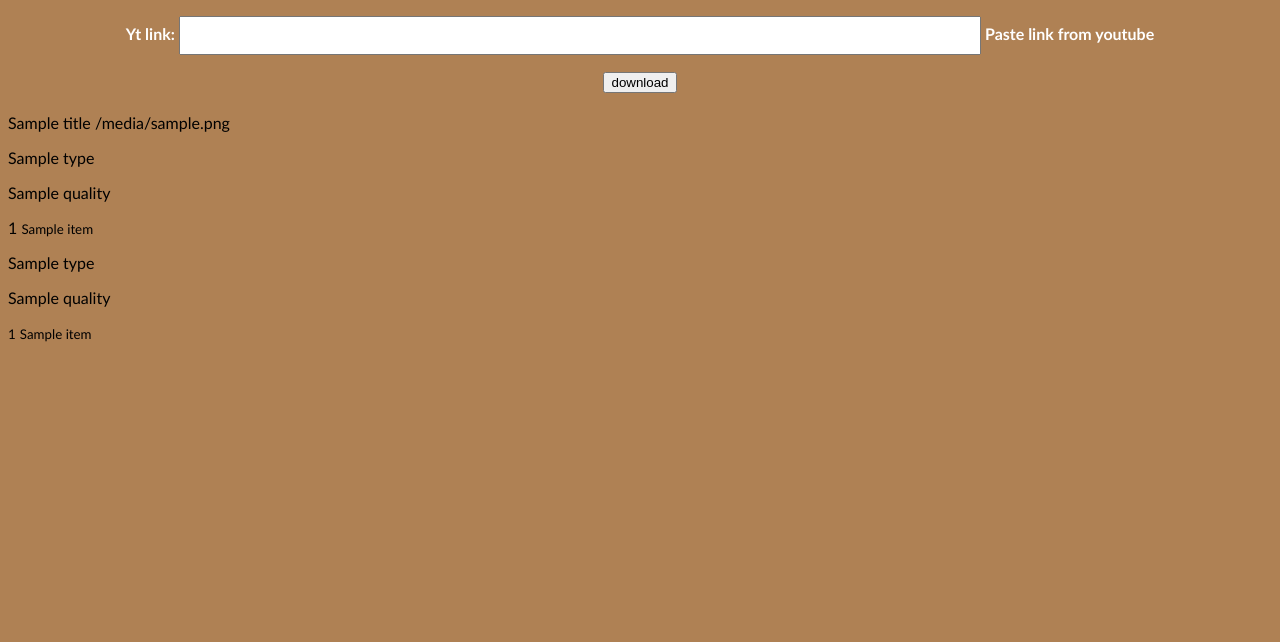
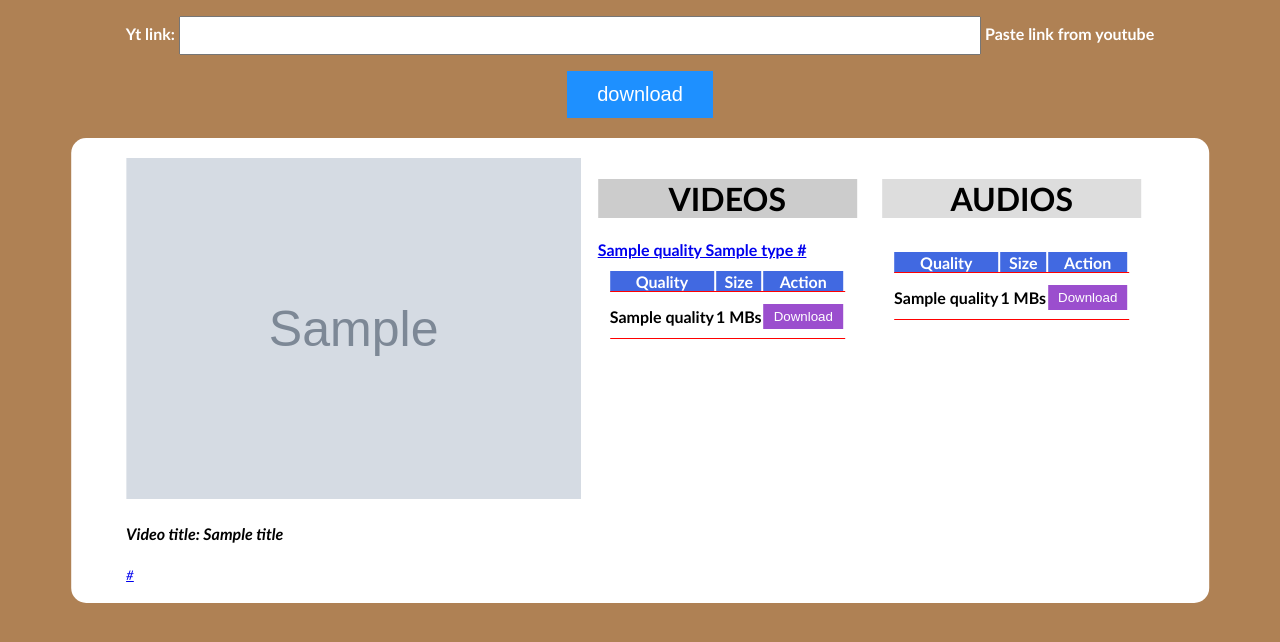
Before and after one commit to yoojen/ytdownloader, a Django app: template core/templates/core/download.html in a window 1280 px wide. Shown: the top 642 px of the page. Run offline with Django 5.2, Linux system fonts and the light colour scheme; tables that the repository leaves empty hold one stand-in row (values such as "Sample post"); the template is opened without the code that fills it: values that come from a table or form of the project are taken from there, most other values are stand-ins (such as "Sample title", 1, 10 or a date in 2020); grey boxes marked "Sample" are stand-in pictures.

Commit message:
added anchor tag for download

```diff
--- a/core/templates/core/download.html
+++ b/core/templates/core/download.html
@@ -1,33 +1,68 @@
 {% extends "core/base.html" %}
 {% block body %}
-<form action="{% url 'show_available_download' %}" method="post">
+<form action="{% url 'show_available_download' %}" method="POST">
     {% csrf_token %}
     {{form.as_p}}
-    <button type="submit">download</button>
+    <button class="submit" type="submit">download</button>
 </form>
 
-{{title}}
-{{thumbnail}}
-<div class="downloadable-items">
-    <div class="audios">
-        {% for k in audios.values %}
-            <div class="audio-item">
-                <p>{{k.type}}</p>
-                <p>{{k.quality}}</p>
-                {{k.size}}</small>
-                <small>{{k.item}}</small>
-            </div>
-            {% endfor %}
+<div class="download-area">
+    <div class="thumbnail">
+        <img src="{{thumbnail}}" alt="{{title}}">
+        <i><h4>Video title: {{title}}</h4></i>
+        <i><small><a href="{{link}}">{{link}}</a></small></i>
+    </div>
+    <div class="items">
+        <div class="videos">
+            <div class="title"><h1 id="videos">VIDEOS</h1></div>
+            <table>
+                <th>Quality</th>
+                <th>Size</th>
+                <th>Action</th>
+                {% for k in videos.values %}
+                    <tr>
+                        <td>{{k.quality}}</td>
+                        <td>{{k.size}} MBs</td>
+                        <a href="{% url 'download' link  k.quality k.type%}">
+                            {{k.quality}} {{k.type}} {{link}}</a>
+                        <td><button class="item-btn">Download</button></td>
+                    </tr>
+                {% endfor %}
+            </table>
         </div>
-        <div class="videos">
-            {% for k in videos.values %}
-            <div class="video-item">
-                <p>{{k.type}}</p>
-                <p>{{k.quality}}</p>
-                <small>{{k.size}}</small>
-                <small>{{k.item}}</small>
-            </div>
-        {% endfor %}
+        <div class="audios">
+            <div class="title"><h1 id="audios">AUDIOS</h1></div>
+            <table>
+                <th>Quality</th>
+                <th>Size</th>
+                <th>Action</th>
+                {% for k in audios.values %}
+                    <tr>
+                        <td style="display: none;">{{k.item}}</td>
+                        <td>{{k.quality}}</td>
+                        <td>{{k.size}} MBs</td>
+                        <td><button class="item-btn">Download</button></td>
+                    </tr>
+                {% endfor %}
+            </table>
+        </div>
     </div>
 </div>
+<script>
+    const downloadBtn = document.querySelectorAll('.item-btn')
+    const thumbnail = document.querySelector('.thumbnail')
+    const csrftoken = document.querySelector('[name=csrfmiddlewaretoken]').value;
+    let searchBoxValue = ""
+
+    downloadBtn.forEach((btn)=>{
+        btn.addEventListener('click', async(e)=>{
+            const quality = e.target.parentNode.parentNode.children[1].innerHTML
+            const resolution = e.target.parentNode.parentNode.children[0].innerHTML
+            const link = thumbnail.childNodes[5].childNodes[0].childNodes[0].innerHTML
+            let parents = e.target.parentNode.parentNode.parentNode.parentNode.parentNode
+            let clickedArea = parents.children[0].children[0].innerHTML
+        })
+    })
+</script>
+
 {% endblock %}
```
